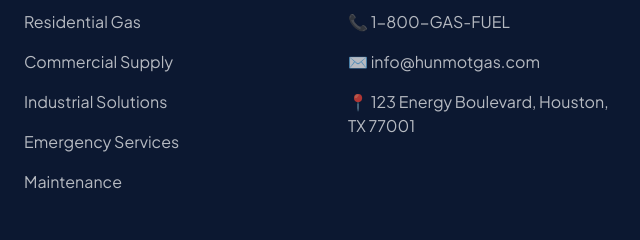
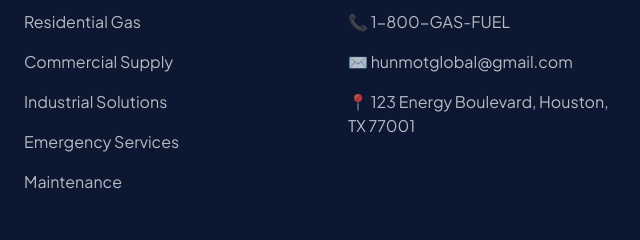
Before and after one commit to casey-michael/Hunmot-Global, a plain HTML site: page hunmot-gas.html in a window 1280 px wide. Shown: the part 3369-3609 px from the top of the page, 640-1280 px from the left. Drawn offline with nearby package versions, Linux system fonts and the light colour scheme.

Commit message:
Update hunmot-gas.html

```diff
--- a/hunmot-gas.html
+++ b/hunmot-gas.html
@@ -298,7 +298,7 @@
         <h4 class="text-lg font-semibold mb-6">Contact Us</h4>
         <ul class="space-y-4 text-white/70">
           <li>📞 1-800-GAS-FUEL</li>
-          <li>✉️ info@hunmotgas.com</li>
+          <li>✉️ hunmotglobal@gmail.com</li>
           <li>📍 123 Energy Boulevard, Houston, TX 77001</li>
         </ul>
       </div>
```
